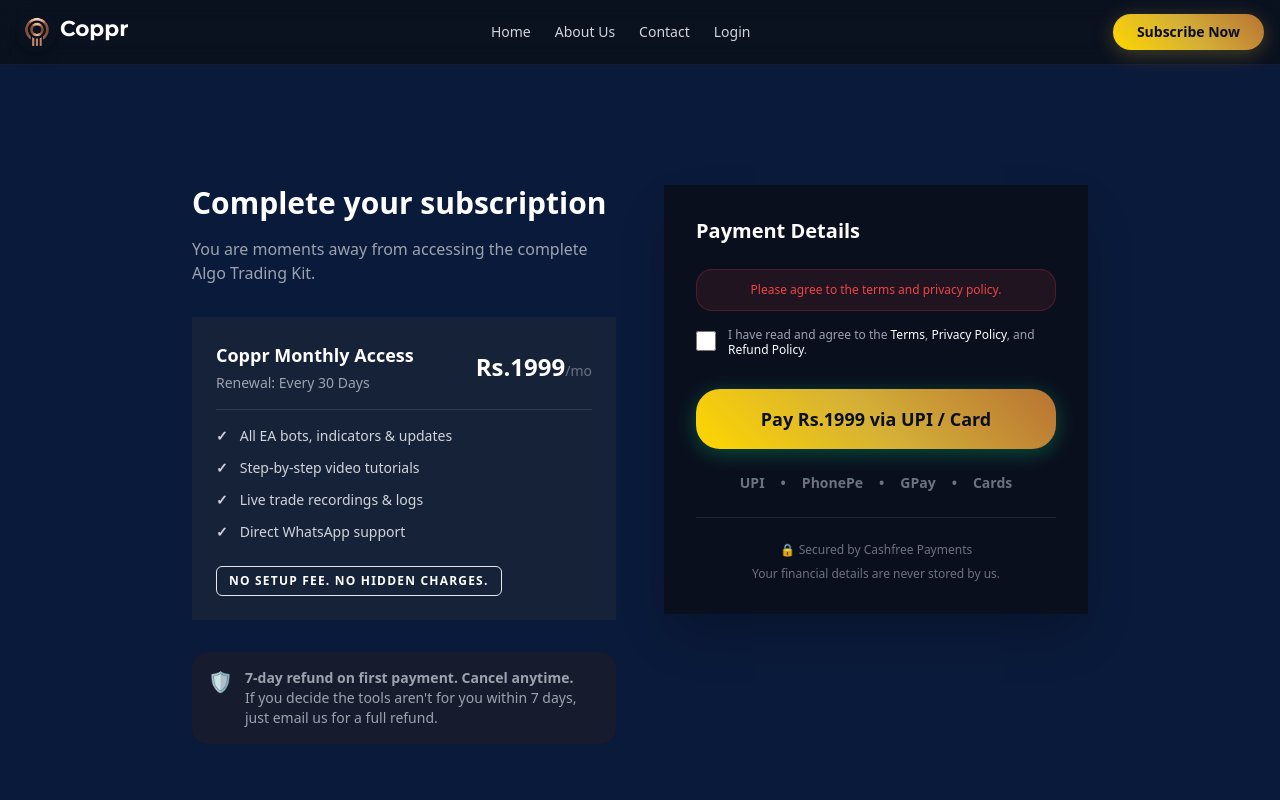
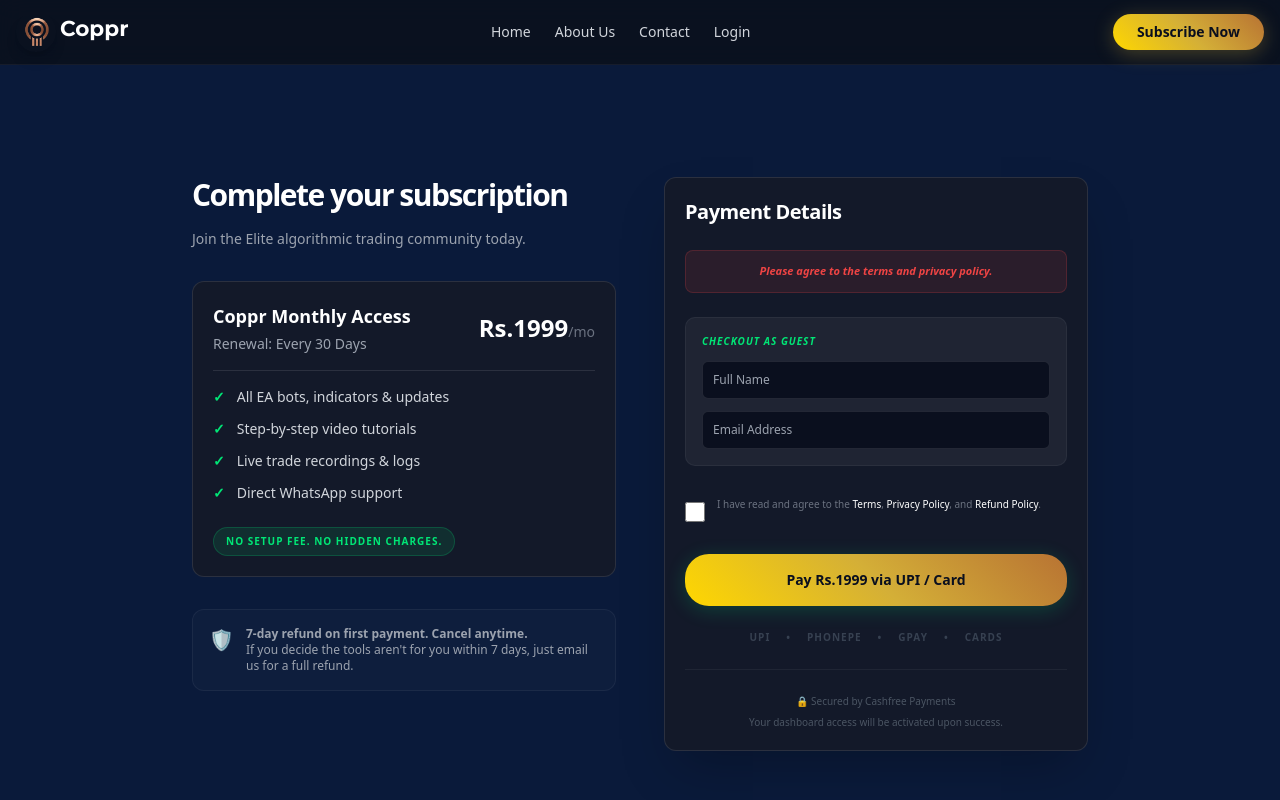
Before and after one commit to anilsethji/coppr, a Next.js app: page /checkout in a window 1280 px wide. Both pictures are taken after a click on the button "Pay Rs.1999 via UPI / Card". Shown: the top 800 px of the page. Built offline with nearby package versions, Linux system fonts and the light colour scheme; no server answers.

Commit message:
Implement Frictionless Checkout

```diff
--- a/app/api/checkout/route.ts
+++ b/app/api/checkout/route.ts
@@ -6,14 +6,10 @@
   const supabase = createClient();
   const { data: { user } } = await supabase.auth.getUser();
 
-  if (!user) {
-    return NextResponse.json({ error: 'Unauthorized' }, { status: 401 });
-  }
-
-  const { planId, amount, customerName, customerPhone } = await request.json();
+  const { planId, amount, customerName, customerEmail, customerPhone } = await request.json();
 
   // 1. GENERATE A UNIQUE ORDER ID
-  const orderId = `order_${Date.now()}_${user.id.slice(0, 8)}`;
+  const orderId = `order_${Date.now()}_${(user?.id || 'guest').slice(0, 8)}`;
 
   try {
     // 2. CREATE ORDER IN CASHFREE
@@ -22,10 +18,10 @@
       order_amount: amount,
       order_currency: 'INR',
       customer_details: {
-        customer_id: user.id,
-        customer_name: customerName || user.user_metadata.full_name || 'Customer',
-        customer_email: user.email,
-        customer_phone: customerPhone || '9999999999', // Default if missing
+        customer_id: user?.id || `guest_${customerEmail?.replace(/[@.]/g, '_')}`,
+        customer_name: customerName || user?.user_metadata?.full_name || 'Customer',
+        customer_email: customerEmail || user?.email,
+        customer_phone: customerPhone || '9999999999',
       },
       order_meta: {
         return_url: `${new URL(request.url).origin}/dashboard?order_id={order_id}`,
@@ -41,7 +37,7 @@
     const { error: dbError } = await supabase
       .from('transactions')
       .insert({
-        user_id: user.id,
+        user_id: user?.id || null, // Allow NULL for guests
         order_id: orderId,
         amount: amount,
         status: 'pending',
--- a/app/checkout/page.tsx
+++ b/app/checkout/page.tsx
@@ -3,6 +3,7 @@
 import { useState, useEffect } from 'react';
 import Link from 'next/link';
 import { useRouter } from 'next/navigation';
+import { createClient } from '@/lib/supabase/client';
 
 // CASHFREE SDK TYPE
 declare global {
@@ -15,14 +16,27 @@
   const [loading, setLoading] = useState(false);
   const [error, setError] = useState<string | null>(null);
   const [agreed, setAgreed] = useState(false);
+
+  // GUEST INFO
+  const [user, setUser] = useState<any>(null);
+  const [email, setEmail] = useState('');
+  const [name, setName] = useState('');
+
   const router = useRouter();
+  const supabase = createClient();
 
-  // Load Cashfree SDK
+  // Load Cashfree SDK & Check Auth
   useEffect(() => {
     const script = document.createElement('script');
     script.src = 'https://sdk.cashfree.com/js/v3/cashfree.js';
     script.async = true;
     document.body.appendChild(script);
+
+    const checkUser = async () => {
+      const { data: { user } } = await supabase.auth.getUser();
+      setUser(user);
+    };
+    checkUser();
 
     return () => {
       document.body.removeChild(script);
@@ -32,6 +46,11 @@
   const handlePayment = async () => {
     if (!agreed) {
       setError("Please agree to the terms and privacy policy.");
+      return;
+    }
+
+    if (!user && (!email || !name)) {
+      setError("Please enter your name and email to proceed as a guest.");
       return;
     }
 
@@ -45,6 +64,8 @@
         body: JSON.stringify({
           planId: 'monthly_access',
           amount: 1999,
+          customerName: name || user?.user_metadata?.full_name,
+          customerEmail: email || user?.email,
         }),
       });
 
@@ -56,7 +77,7 @@
 
       // INITIATE CASHFREE CHECKOUT
       const cashfree = window.Cashfree({
-        mode: "sandbox", // Switch to "production" for live
+        mode: "sandbox",
       });
 
       await cashfree.checkout({
@@ -78,11 +99,11 @@
         {/* Order Summary */}
         <div className="space-y-8">
           <div>
-             <h1 className="text-3xl font-bold mb-4">Complete your subscription</h1>
-             <p className="text-gray-400">You are moments away from accessing the complete Algo Trading Kit.</p>
+             <h1 className="text-3xl font-bold mb-4 tracking-tighter">Complete your subscription</h1>
+             <p className="text-gray-400 text-sm">Join the Elite algorithmic trading community today.</p>
           </div>
 
-          <div className="card p-6 border-gold-badge/30 bg-[#F5A623]/5">
+          <div className="stat-card p-6 border-gold-badge/30 bg-[#F5A623]/5">
              <div className="flex justify-between items-center border-b border-white/10 pb-4 mb-4">
                <div>
                  <h3 className="font-bold text-white text-lg">Coppr Monthly Access</h3>
@@ -91,39 +112,71 @@
                <div className="text-2xl font-black text-white">Rs.1999<span className="text-sm text-gray-500 font-normal">/mo</span></div>
              </div>
              <ul className="space-y-3 text-sm text-gray-300 mb-6">
-               <li className="flex items-center gap-3"><span className="text-green-electric font-bold">✓</span> All EA bots, indicators & updates</li>
-               <li className="flex items-center gap-3"><span className="text-green-electric font-bold">✓</span> Step-by-step video tutorials</li>
-               <li className="flex items-center gap-3"><span className="text-green-electric font-bold">✓</span> Live trade recordings & logs</li>
-               <li className="flex items-center gap-3"><span className="text-green-electric font-bold">✓</span> Direct WhatsApp support</li>
+               <li className="flex items-center gap-3"><span className="text-[#00E676] font-bold">✓</span> All EA bots, indicators & updates</li>
+               <li className="flex items-center gap-3"><span className="text-[#00E676] font-bold">✓</span> Step-by-step video tutorials</li>
+               <li className="flex items-center gap-3"><span className="text-[#00E676] font-bold">✓</span> Live trade recordings & logs</li>
+               <li className="flex items-center gap-3"><span className="text-[#00E676] font-bold">✓</span> Direct WhatsApp support</li>
              </ul>
-             <p className="text-xs text-green-electric font-bold bg-green-electric/10 border border-green-electric/20 inline-block px-3 py-1.5 rounded-badge uppercase tracking-widest">No setup fee. No hidden charges.</p>
+             <p className="text-[10px] text-[#00E676] font-black bg-[#00E676]/10 border border-[#00E676]/20 inline-block px-3 py-1.5 rounded-full uppercase tracking-widest">No setup fee. No hidden charges.</p>
           </div>
 
-          <div className="text-sm text-gray-400 flex items-start gap-3 bg-navy-card p-4 rounded-card">
+          <div className="text-sm text-gray-400 flex items-start gap-3 bg-white/[0.02] p-4 rounded-[12px] border border-white/5">
              <span className="text-xl block">🛡️</span>
-             <p><strong>7-day refund on first payment. Cancel anytime.</strong><br/>If you decide the tools aren't for you within 7 days, just email us for a full refund.</p>
+             <p className="text-xs"><strong>7-day refund on first payment. Cancel anytime.</strong><br/>If you decide the tools aren't for you within 7 days, just email us for a full refund.</p>
           </div>
         </div>
 
         {/* Payment Box */}
-        <div className="card p-8 shadow-2xl bg-[#0A0F1E] border-white/10 h-fit">
-           <h2 className="text-xl font-bold mb-6">Payment Details</h2>
+        <div className="stat-card p-8 shadow-2xl bg-[#0A0F1E] border-white/10 h-fit">
+           <h2 className="text-xl font-bold mb-6 text-white tracking-tight">Payment Details</h2>
 
            {error && (
-             <div className="bg-red-500/10 border border-red-500/20 text-red-500 text-xs p-3 rounded-card mb-4 text-center">
+             <div className="bg-red-500/10 border border-red-500/20 text-red-500 text-[11px] p-3 rounded-[8px] mb-6 text-center font-bold italic">
                {error}
+             </div>
+           )}
+
+           {/* GUEST INFO FIELDS */}
+           {!user && (
+             <div className="space-y-4 mb-8">
+                <div className="p-4 bg-white/5 rounded-[10px] border border-white/5">
+                   <p className="text-[10px] font-black text-[#00E676] uppercase tracking-widest mb-3 italic">Checkout as Guest</p>
+                   <div className="space-y-3">
+                      <input
+                        type="text"
+                        placeholder="Full Name"
+                        value={name}
+                        onChange={(e) => setName(e.target.value)}
+                        className="w-full bg-[#0A0F1E] border border-white/10 rounded-[6px] p-2.5 text-white text-xs focus:outline-none focus:border-[#00E676]/50"
+                      />
+                      <input
+                        type="email"
+                        placeholder="Email Address"
+                        value={email}
+                        onChange={(e) => setEmail(e.target.value)}
+                        className="w-full bg-[#0A0F1E] border border-white/10 rounded-[6px] p-2.5 text-white text-xs focus:outline-none focus:border-[#00E676]/50"
+                      />
+                   </div>
+                </div>
+             </div>
+           )}
+
+           {user && (
+             <div className="p-4 bg-[#00E676]/5 rounded-[10px] border border-[#00E676]/10 mb-8">
+                <p className="text-[10px] font-black text-[#00E676] uppercase tracking-widest mb-1 italic">Logged in as</p>
+                <p className="text-xs text-white font-bold">{user.email}</p>
              </div>
            )}
 
            <div className="flex items-start mb-8">
             <input
               type="checkbox"
-              className="mt-1 w-5 h-5 min-w-[20px] rounded border-gray-600 outline-none accent-green-electric"
+              className="mt-1 w-5 h-5 min-w-[20px] rounded border-gray-600 outline-none accent-[#00E676]"
               id="compliance_checkout"
               checked={agreed}
               onChange={(e) => setAgreed(e.target.checked)}
             />
-            <label htmlFor="compliance_checkout" className="ml-3 text-xs text-gray-400 leading-tight">
+            <label htmlFor="compliance_checkout" className="ml-3 text-[10px] text-gray-500 leading-tight">
               I have read and agree to the <Link href="/terms" className="text-white hover:underline transition-colors">Terms</Link>, <Link href="/privacy" className="text-white hover:underline transition-colors">Privacy Policy</Link>, and <Link href="/refund" className="text-white hover:underline transition-colors">Refund Policy</Link>.
             </label>
           </div>
@@ -131,18 +184,18 @@
           <button
             onClick={handlePayment}
             disabled={loading}
-            className={`btn-primary w-full py-4 text-lg shadow-[0_4px_20px_0_rgba(0,230,118,0.3)] mb-6 flex flex-col items-center justify-center ${loading ? 'opacity-50' : ''}`}
+            className={`btn-primary w-full py-4 text-sm shadow-[0_4px_20px_0_rgba(0,230,118,0.2)] mb-6 flex flex-col items-center justify-center ${loading ? 'opacity-50' : ''}`}
           >
-            {loading ? 'Initiating Secure Gateway...' : 'Pay Rs.1999 via UPI / Card'}
+            {loading ? 'Initiating Secure Gateway...' : `Pay Rs.1999 via UPI / Card`}
           </button>
 
-          <div className="flex justify-center flex-wrap gap-4 text-gray-500 font-semibold text-sm mb-6 pb-6 border-b border-white/10">
+          <div className="flex justify-center flex-wrap gap-4 text-gray-700 font-bold text-[10px] mb-6 pb-6 border-b border-white/5 uppercase tracking-widest">
             <span>UPI</span> • <span>PhonePe</span> • <span>GPay</span> • <span>Cards</span>
           </div>
 
-          <div className="text-center text-xs text-gray-500 flex flex-col items-center gap-2">
-            <span className="flex items-center gap-1"><span className="text-gold-badge">🔒</span> Secured by Cashfree Payments</span>
-            <span>Your financial details are never stored by us.</span>
+          <div className="text-center text-[10px] text-gray-600 flex flex-col items-center gap-1.5 font-medium">
+            <span className="flex items-center gap-1">🔒 Secured by Cashfree Payments</span>
+            <span>Your dashboard access will be activated upon success.</span>
           </div>
         </div>
 
```
